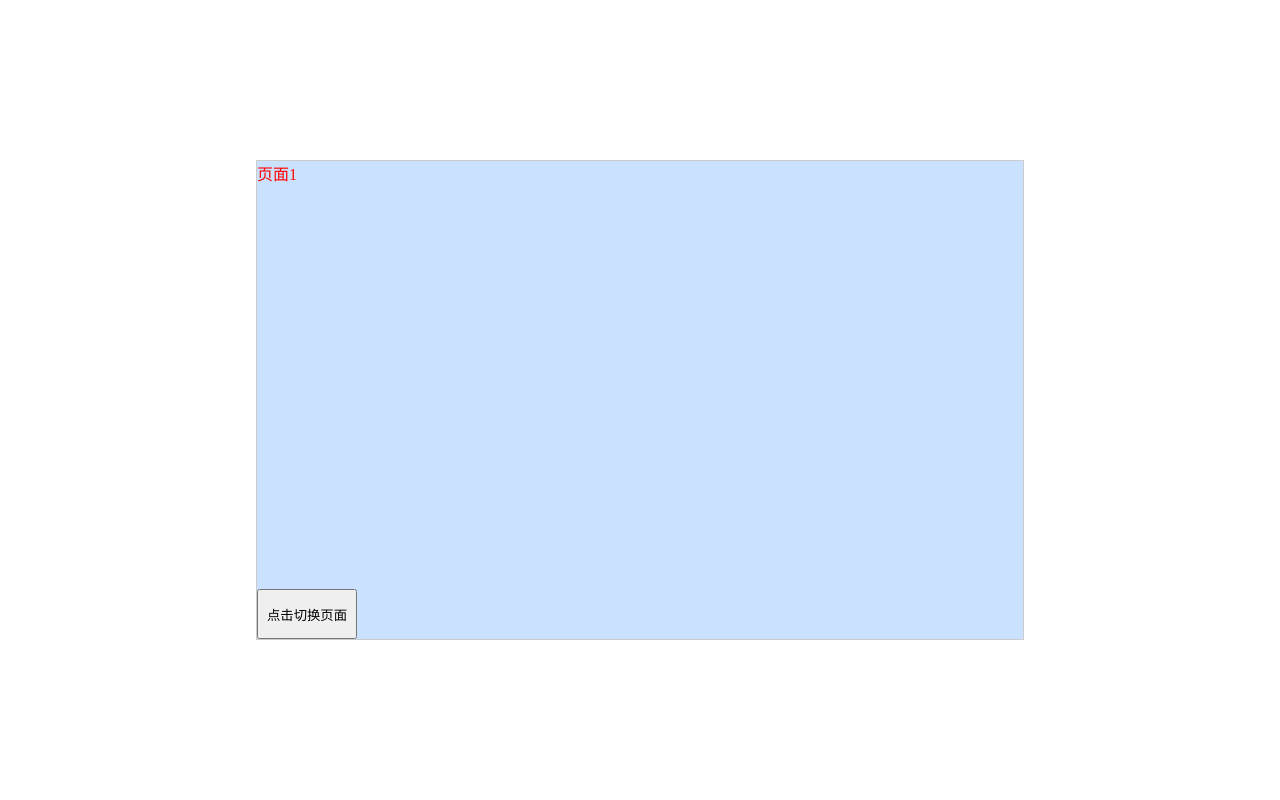
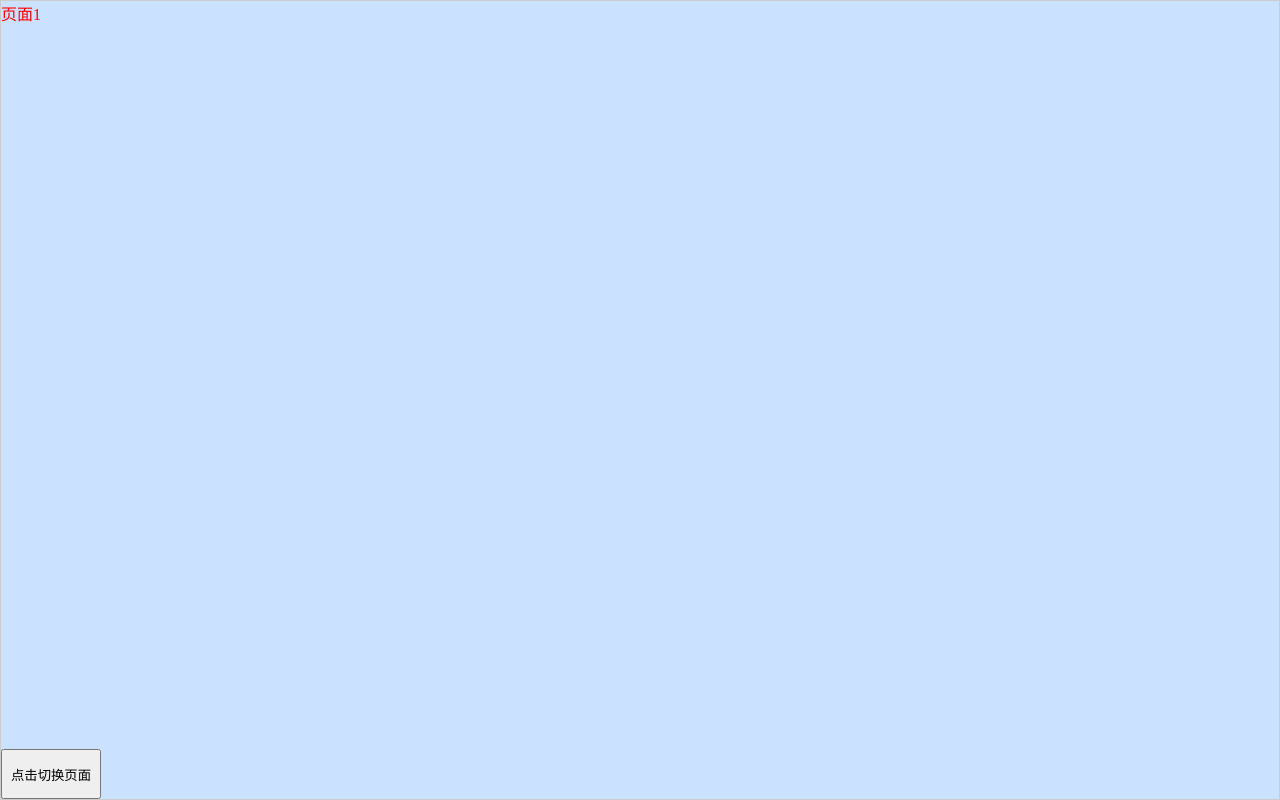
Before and after one commit to cideet/small, a PHP site: page /christmas/index.html in a window 1280 px wide. Run offline with PHP 8.4, Linux system fonts and the light colour scheme.

Commit message:
页面之间的卷滚切换效果

```diff
--- a/christmas/css/style.css
+++ b/christmas/css/style.css
@@ -20,10 +20,10 @@ li {
 
 /*主体部分*/
 #content {
-    width: 60%;
-    height: 60%;
-    left: 20%;
-    top: 20%;
+    width: 100%;
+    height: 100%;
+    left: 0;
+    top: 0;
     overflow: hidden;
     position: absolute;
     border: 1px solid #ccc;
```
